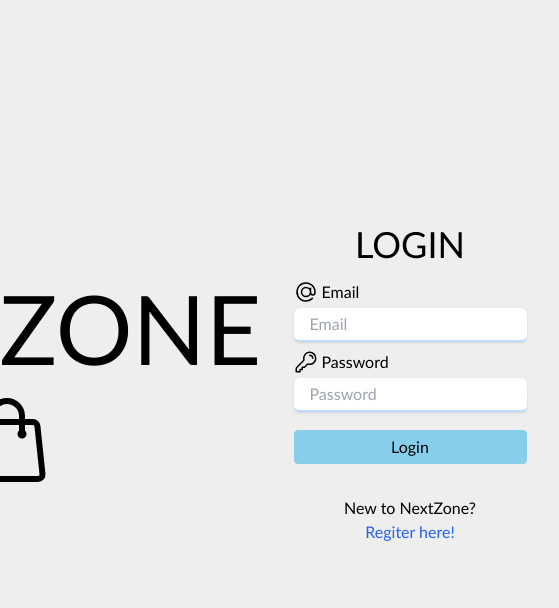
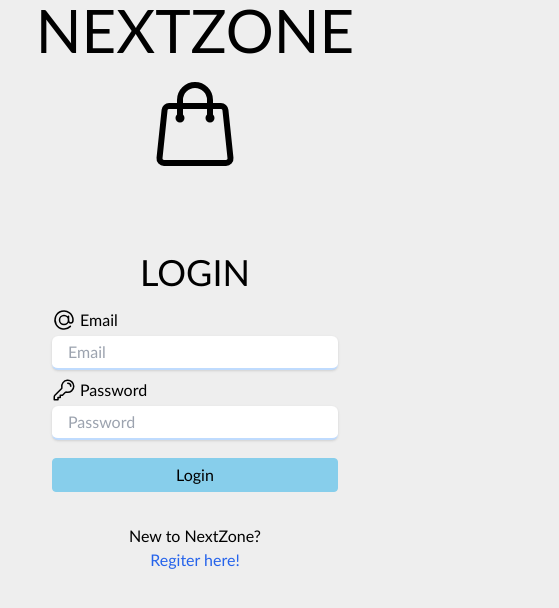
Before and after one commit to shokushwaha/NextZone-Client, a Next.js app: page /login in a window 390 px wide. Shown: the top 608 px of the page, 559 px wide, since content can reach past the window. Built offline with nearby package versions, Linux system fonts and the light colour scheme.

Commit message:
ui improved

```diff
--- a/components/Header.jsx
+++ b/components/Header.jsx
@@ -9,7 +9,7 @@
     background-color: #222;
 position: sticky;
   top: 0;
-
+ width: 100vw;
 
 `;
 
@@ -57,7 +57,7 @@
                         transition={{ duration: 1 }}
                     >
 
-                        <Wrapper>
+                        <Wrapper >
 
                             <Logo href={'/'}>NextZone</Logo>
 
--- a/pages/login.js
+++ b/pages/login.js
@@ -77,16 +77,20 @@
           position="top-right"
           reverseOrder={false}
         />
-        <div className="flex items-center justify-center gap-20  py-56">
+        <div
+
+          className="flex flex-col items-center justify-center gap-20  sm:flex md:flex-row md:py-56"
+
+        >
 
           <motion.div
             className="container text-center"
-            initial={{ opacity: 0, y: "-200px" }}
+            initial={{ opacity: 0, y: "-2000px" }}
             animate={{ opacity: 1, y: "0px" }}
-            exit={{ opacity: 0, y: "-200px" }}
+            exit={{ opacity: 0, y: "-2000px" }}
             transition={{ duration: 1 }}
           >
-            <div className='flex flex-col text-8xl items-center gap-4'>
+            <div className='flex flex-col  text-6xl items-center gap-4 md:text-8xl'>
               NEXTZONE
               <svg xmlns="http://www.w3.org/2000/svg" fill="none" viewBox="0 0 24 24" strokeWidth={1.5} stroke="currentColor" className="w-24 h-24">
                 <path strokeLinecap="round" strokeLinejoin="round" d="M15.75 10.5V6a3.75 3.75 0 10-7.5 0v4.5m11.356-1.993l1.263 12c.07.665-.45 1.243-1.119 1.243H4.25a1.125 1.125 0 01-1.12-1.243l1.264-12A1.125 1.125 0 015.513 7.5h12.974c.576 0 1.059.435 1.119 1.007zM8.625 10.5a.375.375 0 11-.75 0 .375.375 0 01.75 0zm7.5 0a.375.375 0 11-.75 0 .375.375 0 01.75 0z" />
@@ -97,9 +101,9 @@
 
           <motion.div
             className="container text-center"
-            initial={{ opacity: 0, x: "400px" }}
-            animate={{ opacity: 1, x: "0px" }}
-            exit={{ opacity: 0, x: "400px" }}
+            initial={{ opacity: 0, scale: 0.5 }}
+            animate={{ opacity: 1, scale: 1 }}
+            exit={{ opacity: 0, scale: 0.5 }}
             transition={{ duration: 1 }}
           >
             <div className='flex flex-col gap-8'>
@@ -135,7 +139,7 @@
 
                 </StyledButton>
               </form>
-              <div className='flex flex-col px-8'>
+              <div className='flex flex-col px-8 pb-20'>
                 New to NextZone?
                 <Link href={'/register'} className='text-blue-600 '>
                   Regiter here!
--- a/pages/register.js
+++ b/pages/register.js
@@ -64,16 +64,16 @@
                     position="top-right"
                     reverseOrder={false}
                 />
-                <div className="flex items-center justify-center gap-20  py-20">
+                <div className="flex flex-col items-center justify-center gap-20  py-20 md:flex-row">
                     <motion.div
                         className="container text-center"
-                        initial={{ opacity: 0, y: "-200px" }}
+                        initial={{ opacity: 0, y: "-2000px" }}
                         animate={{ opacity: 1, y: "0px" }}
-                        exit={{ opacity: 0, y: "-200px" }}
+                        exit={{ opacity: 0, y: "-2000px" }}
                         transition={{ duration: 1 }}
                     >
 
-                        <div className='flex flex-col text-8xl items-center gap-4'>
+                        <div className='flex flex-col text-6xl items-center gap-4 md:text-8xl'>
                             NEXTZONE
                             <svg xmlns="http://www.w3.org/2000/svg" fill="none" viewBox="0 0 24 24" strokeWidth={1.5} stroke="currentColor" className="w-24 h-24">
                                 <path strokeLinecap="round" strokeLinejoin="round" d="M15.75 10.5V6a3.75 3.75 0 10-7.5 0v4.5m11.356-1.993l1.263 12c.07.665-.45 1.243-1.119 1.243H4.25a1.125 1.125 0 01-1.12-1.243l1.264-12A1.125 1.125 0 015.513 7.5h12.974c.576 0 1.059.435 1.119 1.007zM8.625 10.5a.375.375 0 11-.75 0 .375.375 0 01.75 0zm7.5 0a.375.375 0 11-.75 0 .375.375 0 01.75 0z" />
@@ -83,9 +83,9 @@
                     </motion.div>
                     <motion.div
                         className="container text-center"
-                        initial={{ opacity: 0, x: "400px" }}
-                        animate={{ opacity: 1, x: "0px" }}
-                        exit={{ opacity: 0, x: "400px" }}
+                        initial={{ opacity: 0, scale: 0.5 }}
+                        animate={{ opacity: 1, scale: 1 }}
+                        exit={{ opacity: 0, scale: 0.5 }}
                         transition={{ duration: 1 }}
                     >
                         <div className='flex flex-col gap-8 px-8'>
```
